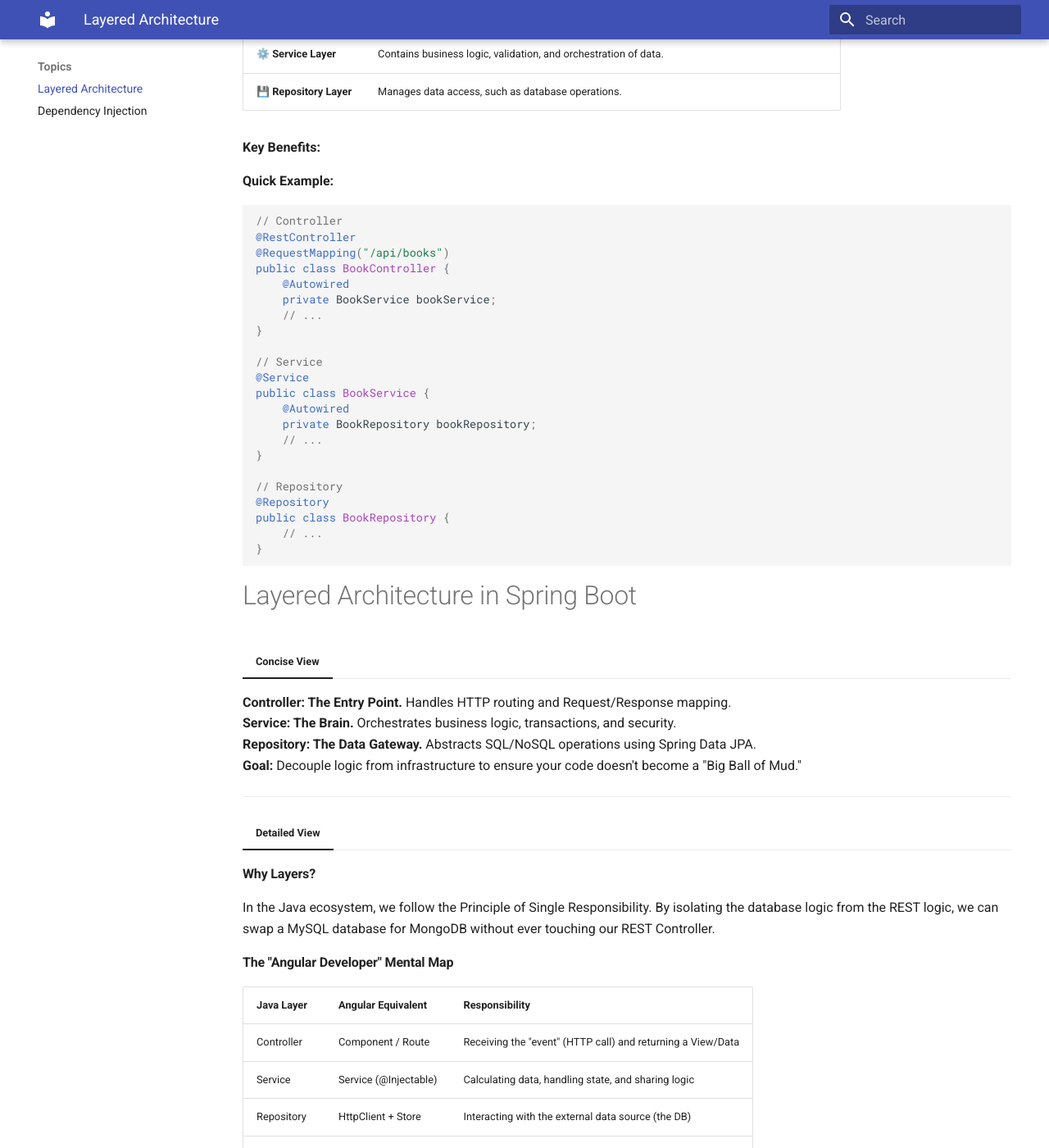
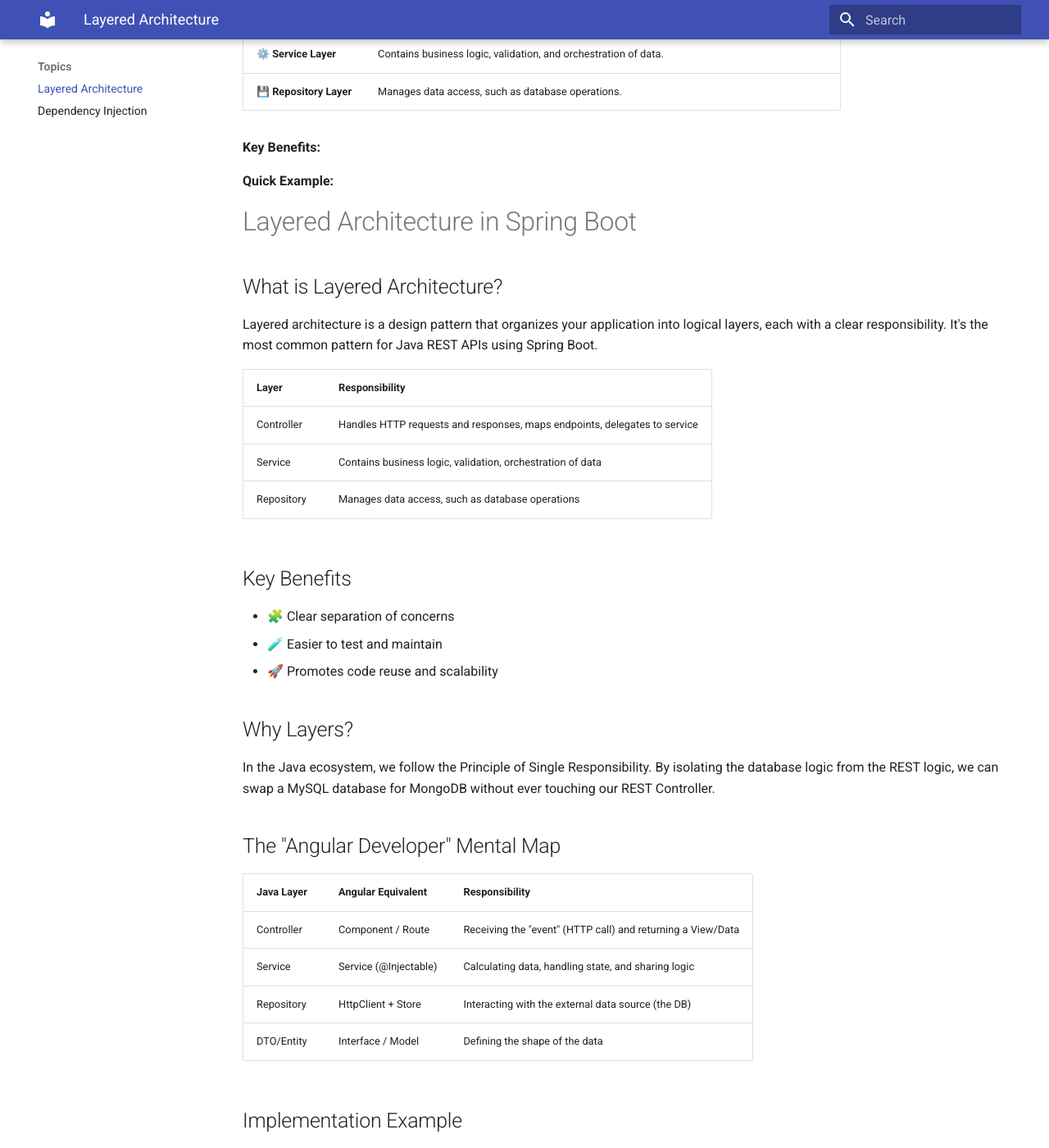
Before and after one commit to udayganeshK/java-tutorial, an MkDocs documentation site: the page built from docs/topics/layered-architecture.md, in a window 1280 px wide and 1400 px high, scrolled down 507 px. Shown: the whole window at 82% size. Built offline with MkDocs 1.6.1 and Material for MkDocs 9.7.7, drawn with Linux system fonts in a browser that asks for light colours; some of the changed text lies outside the part shown.

Commit message:
docs: remove tabbed content and restructure Layered Architecture for better navigation

````diff
--- a/docs/topics/layered-architecture.md
+++ b/docs/topics/layered-architecture.md
@@ -34,48 +34,27 @@
 
 
 **Quick Example:**
-```java
-// Controller
-@RestController
-@RequestMapping("/api/books")
-public class BookController {
-    @Autowired
-    private BookService bookService;
-    // ...
-}
-
-// Service
-@Service
-public class BookService {
-    @Autowired
-    private BookRepository bookRepository;
-    // ...
-}
-
-// Repository
-@Repository
-public class BookRepository {
-    // ...
-}
-```
 
 # Layered Architecture in Spring Boot
 
-=== "Concise View"
+## What is Layered Architecture?
+Layered architecture is a design pattern that organizes your application into logical layers, each with a clear responsibility. It's the most common pattern for Java REST APIs using Spring Boot.
 
-**Controller: The Entry Point.** Handles HTTP routing and Request/Response mapping.
-**Service: The Brain.** Orchestrates business logic, transactions, and security.
-**Repository: The Data Gateway.** Abstracts SQL/NoSQL operations using Spring Data JPA.
-**Goal:** Decouple logic from infrastructure to ensure your code doesn't become a "Big Ball of Mud."
+| Layer         | Responsibility                                                                 |
+|-------------- |-------------------------------------------------------------------------------|
+| Controller    | Handles HTTP requests and responses, maps endpoints, delegates to service     |
+| Service       | Contains business logic, validation, orchestration of data                    |
+| Repository    | Manages data access, such as database operations                              |
 
----
+## Key Benefits
+- 🧩 Clear separation of concerns
+- 🧪 Easier to test and maintain
+- 🚀 Promotes code reuse and scalability
 
-=== "Detailed View"
-
-#### Why Layers?
+## Why Layers?
 In the Java ecosystem, we follow the Principle of Single Responsibility. By isolating the database logic from the REST logic, we can swap a MySQL database for MongoDB without ever touching our REST Controller.
 
-#### The "Angular Developer" Mental Map
+## The "Angular Developer" Mental Map
 | Java Layer   | Angular Equivalent      | Responsibility                                      |
 |-------------|------------------------|-----------------------------------------------------|
 | Controller  | Component / Route      | Receiving the "event" (HTTP call) and returning a View/Data |
@@ -83,51 +62,49 @@ In the Java ecosystem, we follow the Principle of Single Responsibility. By isol
 | Repository  | HttpClient + Store     | Interacting with the external data source (the DB)   |
 | DTO/Entity  | Interface / Model      | Defining the shape of the data                       |
 
-#### Implementation Example
+## Implementation Example
 We’ll use a Book Management system. Notice the use of `@RequiredArgsConstructor`—it's the modern Java way to do Dependency Injection (instead of the older `@Autowired` on fields).
 
-**1. The Controller (The API Surface)**
+### 1. The Controller (The API Surface)
 ```java
 @RestController
 @RequestMapping("/api/v1/books")
 @RequiredArgsConstructor
 public class BookController {
-        private final BookService bookService; // Final fields + RequiredArgsConstructor = Clean DI
+    private final BookService bookService; // Final fields + RequiredArgsConstructor = Clean DI
 
-        @GetMapping
-        public ResponseEntity<List<BookResponse>> getAllBooks() {
-                return ResponseEntity.ok(bookService.fetchAllBooks());
-        }
+    @GetMapping
+    public ResponseEntity<List<BookResponse>> getAllBooks() {
+        return ResponseEntity.ok(bookService.fetchAllBooks());
+    }
 }
 ```
 
-**2. The Service (Business Logic)**
+### 2. The Service (Business Logic)
 ```java
 @Service
 @RequiredArgsConstructor
 public class BookService {
-        private final BookRepository repository;
+    private final BookRepository repository;
 
-        @Transactional(readOnly = true)
-        public List<BookResponse> fetchAllBooks() {
-                return repository.findAll().stream()
-                                .map(book -> new BookResponse(book.getId(), book.getTitle()))
-                                .toList(); // Java 17+ syntax
-        }
+    @Transactional(readOnly = true)
+    public List<BookResponse> fetchAllBooks() {
+        return repository.findAll().stream()
+                .map(book -> new BookResponse(book.getId(), book.getTitle()))
+                .toList(); // Java 17+ syntax
+    }
 }
 ```
 
-**3. The Repository (Data Access)**
+### 3. The Repository (Data Access)
 ```java
 @Repository
 public interface BookRepository extends JpaRepository<BookEntity, Long> {
-        // You get CRUD for free! No implementation code needed.
+    // You get CRUD for free! No implementation code needed.
 }
 ```
 
----
-
-### Lab Instructions: "The Migration"
+## Lab Instructions: "The Migration"
 1. **Generate:** Use start.spring.io to bootstrap a project with Spring Web and Spring Data JPA.
 2. **Model:** Create a Book entity with id, title, and author.
 3. **Bridge:** Create the Repository interface.
@@ -136,42 +113,9 @@ public interface BookRepository extends JpaRepository<BookEntity, Long> {
 
 > **Pro Tip for Angular Devs:** In Java, we use DTOs (Data Transfer Objects) to send data to the frontend. Never expose your Database Entity directly to your Angular HttpClient! It’s like sending your internal private class members over the wire.
 
-#### Reference Comparison
+## Reference Comparison
 - **Spring Boot:** Uses Annotations (`@Service`, `@RestController`) for Metadata.
 - **Angular:** Uses Decorators (`@Component`, `@Injectable`) for Metadata.
-
-**When to Use:**
-
-- Most RESTful APIs and CRUD applications
-- Projects where maintainability and testability are priorities
-
-**Compare:**
-
-- Easier to understand than Hexagonal or Microkernel architectures
-
-**Real-World Example:**
-
-> Online bookstores, banking apps, and ticketing systems often use this pattern for their backend APIs.
-
----
-
-=== "Detailed Guide 📚"
-
-!!! tip "Why Use Layered Architecture?"
-    - **Separation of Concerns:** Each layer has a single responsibility, making code easier to manage.
-    - **Testability:** You can test each layer independently using mocks or stubs.
-    - **Maintainability:** Changes in one layer (e.g., switching databases) have minimal impact on others.
-    - **Scalability:** Layers can be scaled or replaced independently.
-
-## Typical Structure
-
-```text
-com.example.demo
-├── controller
-│   └── BookController.java
-├── service
-│   └── BookService.java
-└── repository
     └── BookRepository.java
 ```
 
````
